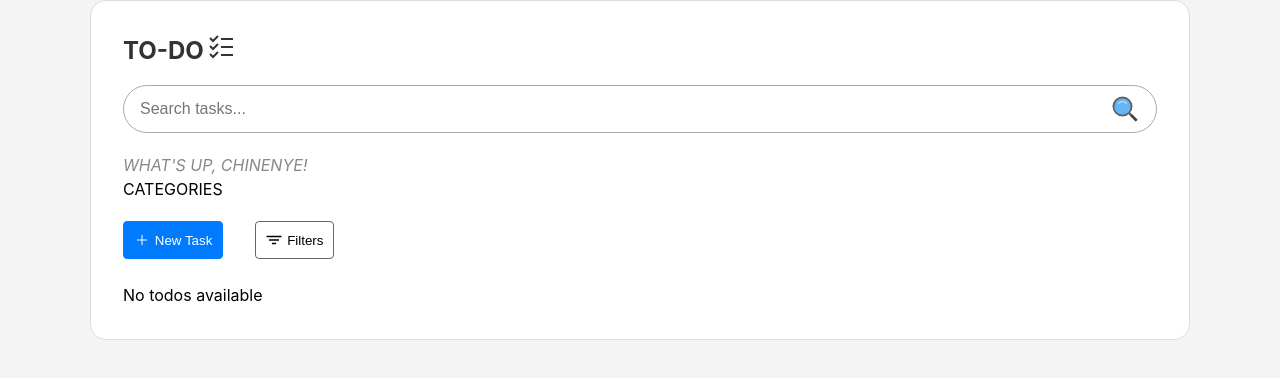
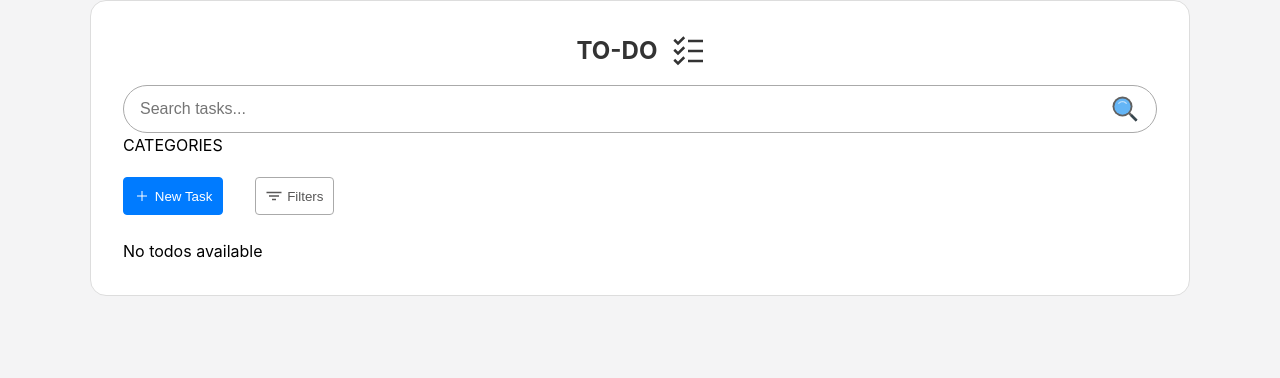
Before and after one commit to CrownedTechie/todo-list, a React (Vite) app: page / in a window 1280 px wide. Shown: the top 378 px of the page. Built offline with nearby package versions, Linux system fonts and the light colour scheme.

Commit message:
--feat:: implement search functionality

```diff
--- a/src/App.css
+++ b/src/App.css
@@ -21,20 +21,19 @@
     box-sizing: border-box;
 }
 
-body {
-    height: 100vh;
-}
-
 h1 {
     font-size: 1.5rem;
     font-weight: bold;
     color: #333;
+    display: flex;
+    align-items: center;
+    justify-content: center;
+    gap: 1rem;
 }
 
-.welcome-message {
-    margin-top: 1.25rem;
-    font-style: italic;
-    color: #888;
+h1 svg {
+    width: 1.875rem;
+    height: 1.875rem;
 }
 
 .task-actions {
@@ -47,5 +46,4 @@ h1 {
 .task-list {
     margin-top: 1.5rem;
     list-style: none;
-    /* padding: 0; */
 }
--- a/src/App.tsx
+++ b/src/App.tsx
@@ -4,20 +4,23 @@ import { IoAddSharp, IoFilterSharp } from "react-icons/io5";
 import { GrTask } from "react-icons/gr";
 import TodoList from "./TodoList";
 import { useModal } from "./hooks/ModalHook";
+import { useState } from "react";
 
 
 function App() {
   const { openModal } = useModal();
+  const [ searchTerm, setSearchTerm ] = useState<string>('');
+
+  const handleSearchValue = (e: React.ChangeEvent<HTMLInputElement>) => {
+    setSearchTerm(e.target.value);
+  };
 
   return (
     <>
       <Container>
           <header>
             <h1>TO-DO <GrTask /></h1>
-
-            <SearchBar />
-
-            <p className="welcome-message">WHAT'S UP, CHINENYE!</p>
+            <SearchBar  searchValue={searchTerm} handleSearch={handleSearchValue} />
           </header>
 
           <section>CATEGORIES</section>
@@ -36,7 +39,7 @@ function App() {
             </div>
 
             <ul className="task-list">
-            <TodoList />
+              <TodoList term={searchTerm} />
             </ul>
           </section>
 
--- a/src/TodoList.tsx
+++ b/src/TodoList.tsx
@@ -1,11 +1,13 @@
 import { ListItem } from "./components";
 import { useTodo } from "./hooks/TodoHook";
+import { searchTodos } from "./utils/searchTodos";
 import { sortTodos } from "./utils/sortTodos";
 
-const TodoList = () => {
-    const { todos, deleteTodo, markTodoComplete } = useTodo();  // Access todos from context
+const TodoList = ({term}: {term: string}) => {
+    const { todos, deleteTodo, markTodoComplete } = useTodo();  // Access todos from custom hook
 
-    const sortedTodos = sortTodos(todos);
+    const filteredTodos = searchTodos(todos, term);
+    const sortedTodos = sortTodos(filteredTodos);
 
     return (
         <>
--- a/src/components/button/style.module.css
+++ b/src/components/button/style.module.css
@@ -20,8 +20,8 @@
 
 .outline {
     background-color: transparent;
-    color: #000;
-    border: .09rem solid #666;
+    color: #585757;
+    border: 1px solid #aaa;
 }
 
 .outline:hover {
--- a/src/components/searchBar/SearchBar.tsx
+++ b/src/components/searchBar/SearchBar.tsx
@@ -1,16 +1,16 @@
+import { SearchBarProps } from "../types";
 import styles from "./style.module.css";
 import { FcSearch } from "react-icons/fc";
 
-
-const SearchBar = () => {
+const SearchBar = ({searchValue, handleSearch} : SearchBarProps) => {
     return (
         <div className={styles.searchBox}>
             <input
             type="text"
             className={styles.searchBar}
             placeholder="Search tasks..."
-            // value={searchTerm}
-            // onChange={(e) => setSearchTerm(e.target.value)}
+            value={searchValue}
+            onChange={handleSearch}
             />
 
             <FcSearch />
--- a/src/components/types.ts
+++ b/src/components/types.ts
@@ -21,3 +21,8 @@ export type ListItemProps = {
 export interface ModalProps {
     isModal: boolean
 };
+
+export interface SearchBarProps {
+    searchValue: string;
+    handleSearch: (e: React.ChangeEvent<HTMLInputElement>) => void;
+};
--- /dev/null
+++ b/src/utils/searchTodos.ts
@@ -0,0 +1,8 @@
+import { TodoProps } from "../types";
+
+//* This function helps to search for todos
+export const searchTodos = (todos: TodoProps[], term: string) => {
+    const filteredTodos = todos.filter(todo =>
+        todo.item.toLowerCase().includes(term));
+    return filteredTodos
+};
```
